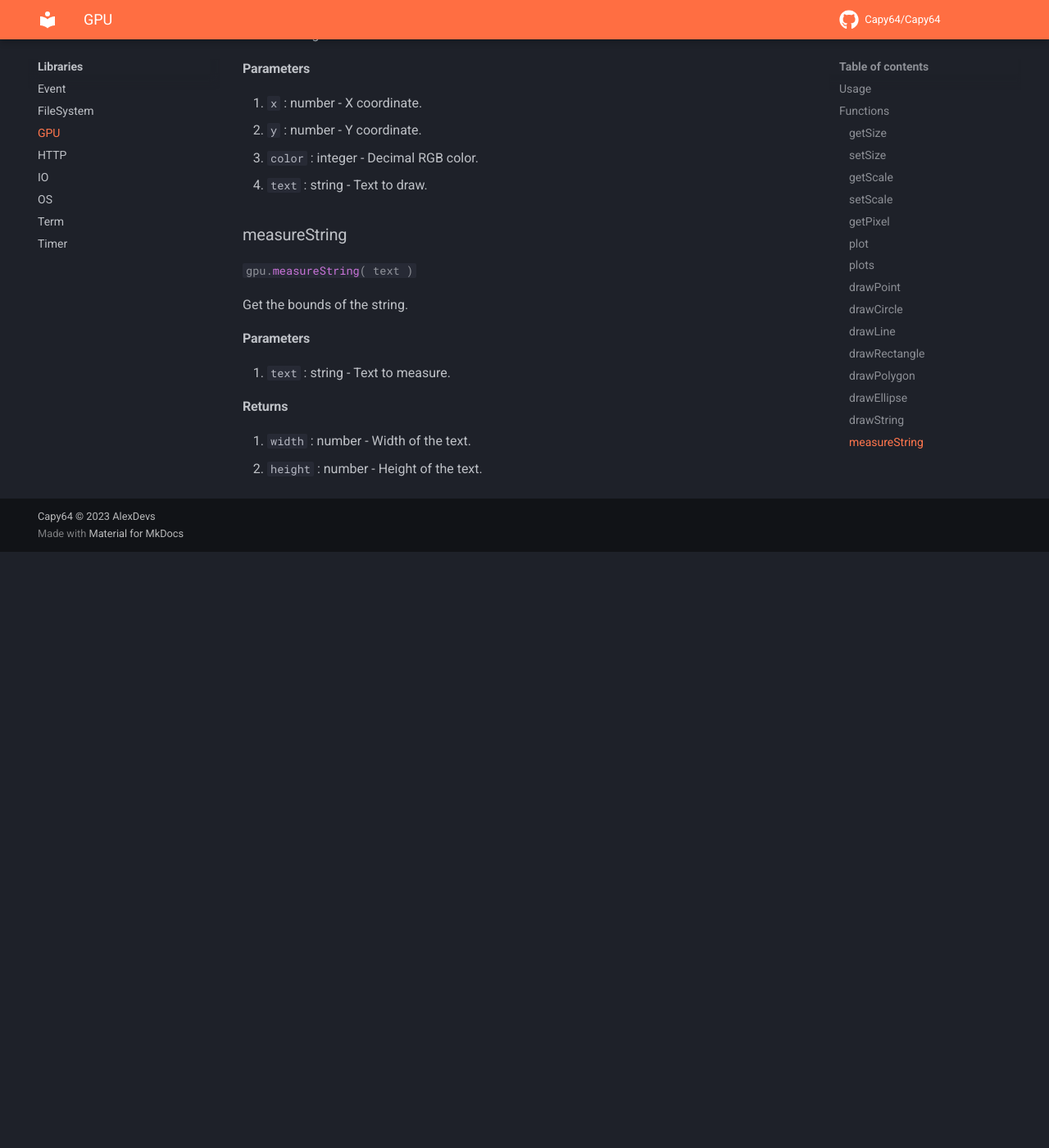
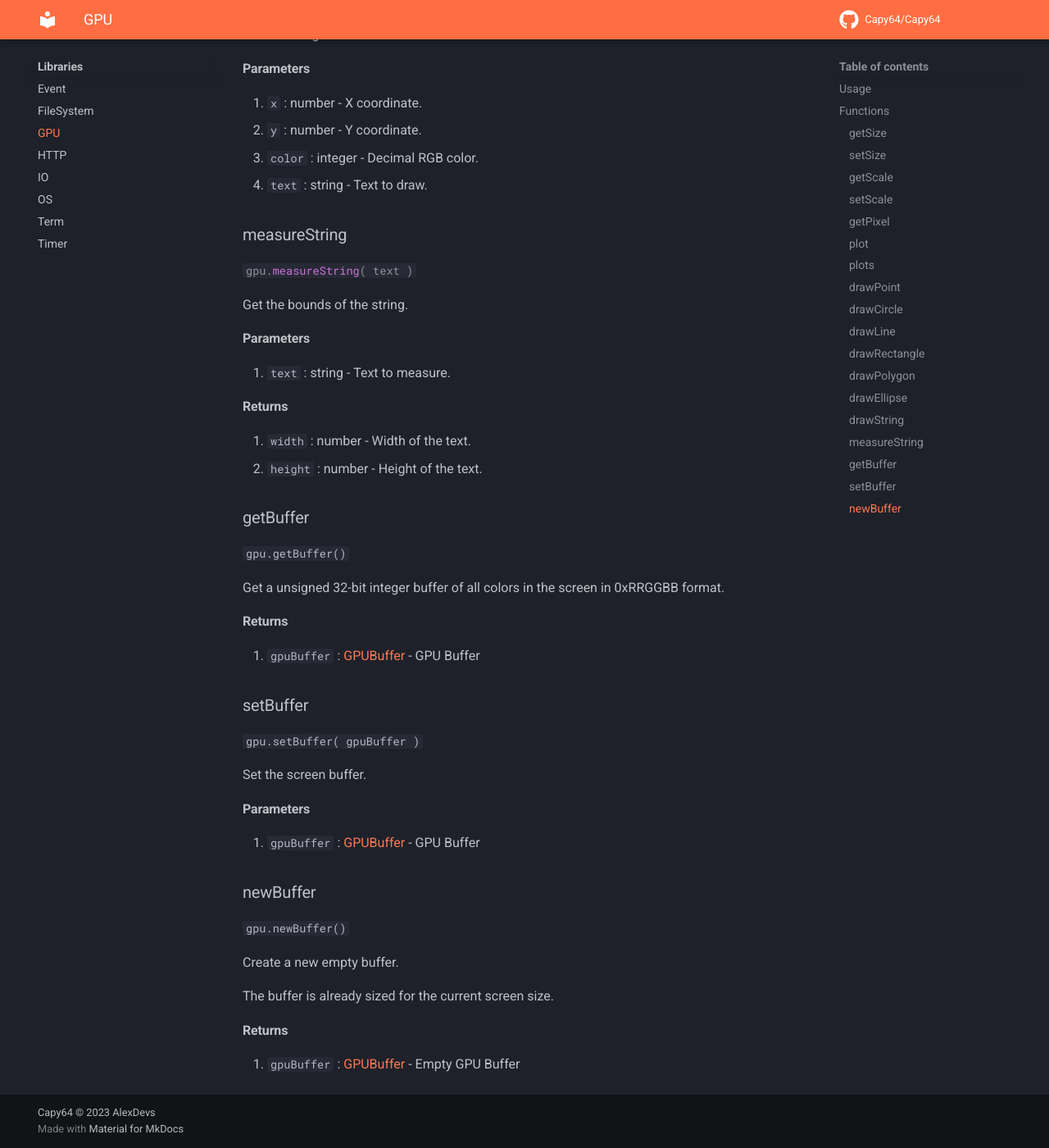
Before and after one commit to Ale32bit/Capy64-docs, an MkDocs documentation site: the page built from docs/Libraries/gpu.md, in a window 1280 px wide and 1400 px high, scrolled down 5321 px. Shown: the whole window at 82% size. Built offline with MkDocs 1.6.1 and Material for MkDocs 9.7.7, drawn with Linux system fonts in a browser that asks for light colours; comment, search, counter and statistics services are not loaded; before the commit the page ends 5994 px from its top, so only the background shows below that.

Commit message:
Updated FS, added 3 new functions to GPU, added GPUBuffer

```diff
--- a/docs/Libraries/gpu.md
+++ b/docs/Libraries/gpu.md
@@ -228,3 +228,35 @@ Get the bounds of the string.
 
 1. `width` : number - Width of the text.
 2. `height` : number - Height of the text.
+
+### getBuffer
+
+`gpu.getBuffer()`
+
+Get a unsigned 32-bit integer buffer of all colors in the screen in 0xRRGGBB format.
+
+#### Returns
+
+1. `gpuBuffer` : [GPUBuffer](/Objects/GPUBuffer/) - GPU Buffer
+
+### setBuffer
+
+`gpu.setBuffer( gpuBuffer )`
+
+Set the screen buffer.
+
+#### Parameters
+
+1. `gpuBuffer` : [GPUBuffer](/Objects/GPUBuffer/) - GPU Buffer
+
+### newBuffer
+
+`gpu.newBuffer()`
+
+Create a new empty buffer.
+
+The buffer is already sized for the current screen size.
+
+#### Returns
+
+1. `gpuBuffer` : [GPUBuffer](/Objects/GPUBuffer/) - Empty GPU Buffer
```
Also changed, not shown: docs/Libraries/fs.md (+17 -3 lines), docs/Objects/GPUBuffer.md (added, +29 -0 lines).
